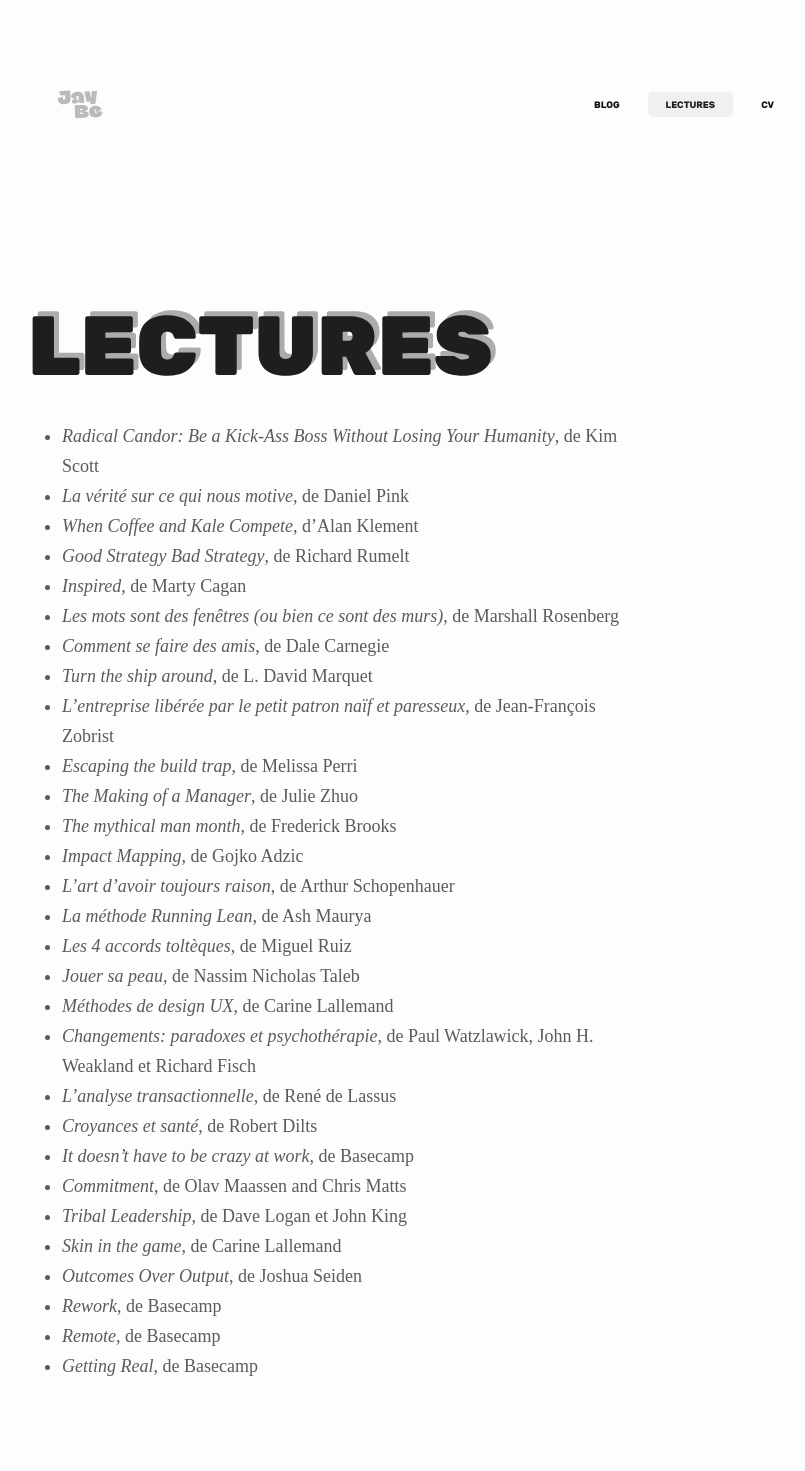
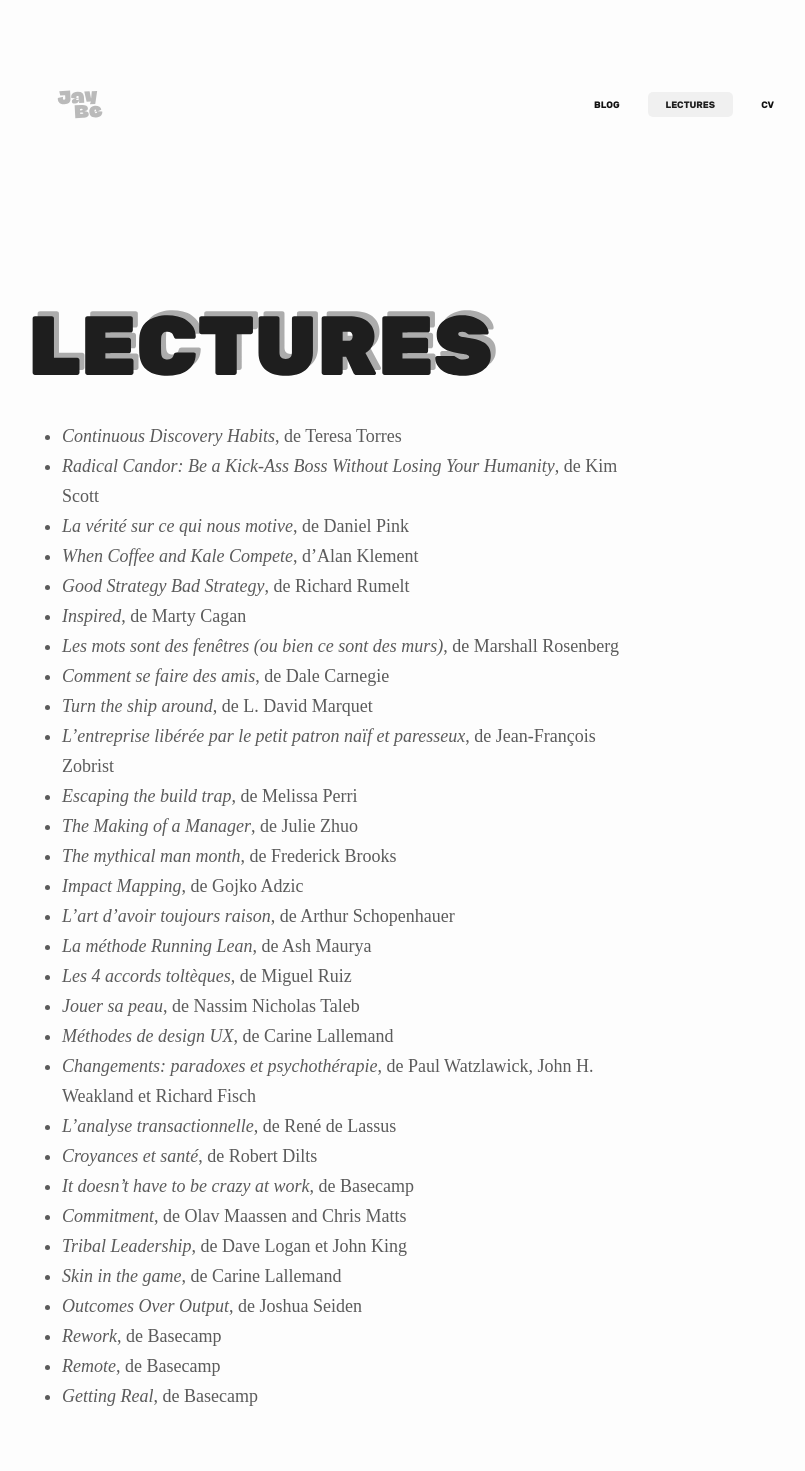
Before and after one commit to JbDenoual/jbdenoual.github.io, a Jekyll site: the page built from books.md, in a window 1280 px wide. Shown: the whole page, without its empty margins (213-1018 px from the left). Built offline with Jekyll 4.4.1, drawn with Linux system fonts in a browser that asks for light colours; some web fonts are replaced; before the commit the page ends 1441 px from its top, so only the background shows below that.

Commit message:
[Update] Books

```diff
--- a/books.md
+++ b/books.md
@@ -7,7 +7,7 @@
 <div class="page-title">
   <img src="{{ '/assets/images/books_title.svg' | relative_url }}">
 </div>
-
+* <a href="https://www.amazon.fr/Continuous-Discovery-Habits-Discover-Products/dp/1736633309" class="reading-link">_Continuous Discovery Habits_, de Teresa Torres</a><br />
 * <a href="https://www.amazon.fr/Radical-Candor-Kick-Ass-Without-Humanity/dp/1250258405/" class="reading-link">_Radical Candor: Be a Kick-Ass Boss Without Losing Your Humanity_, de Kim Scott</a><br />
 * <a href="https://www.amazon.fr/v%C3%A9rit%C3%A9-sur-qui-nous-motive/dp/208137952X" class="reading-link">_La vérité sur ce qui nous motive_, de Daniel Pink</a><br />
 * <a href="http://www.whencoffeeandkalecompete.com/" class="reading-link">_When Coffee and Kale Compete_, d'Alan Klement</a><br />
```
